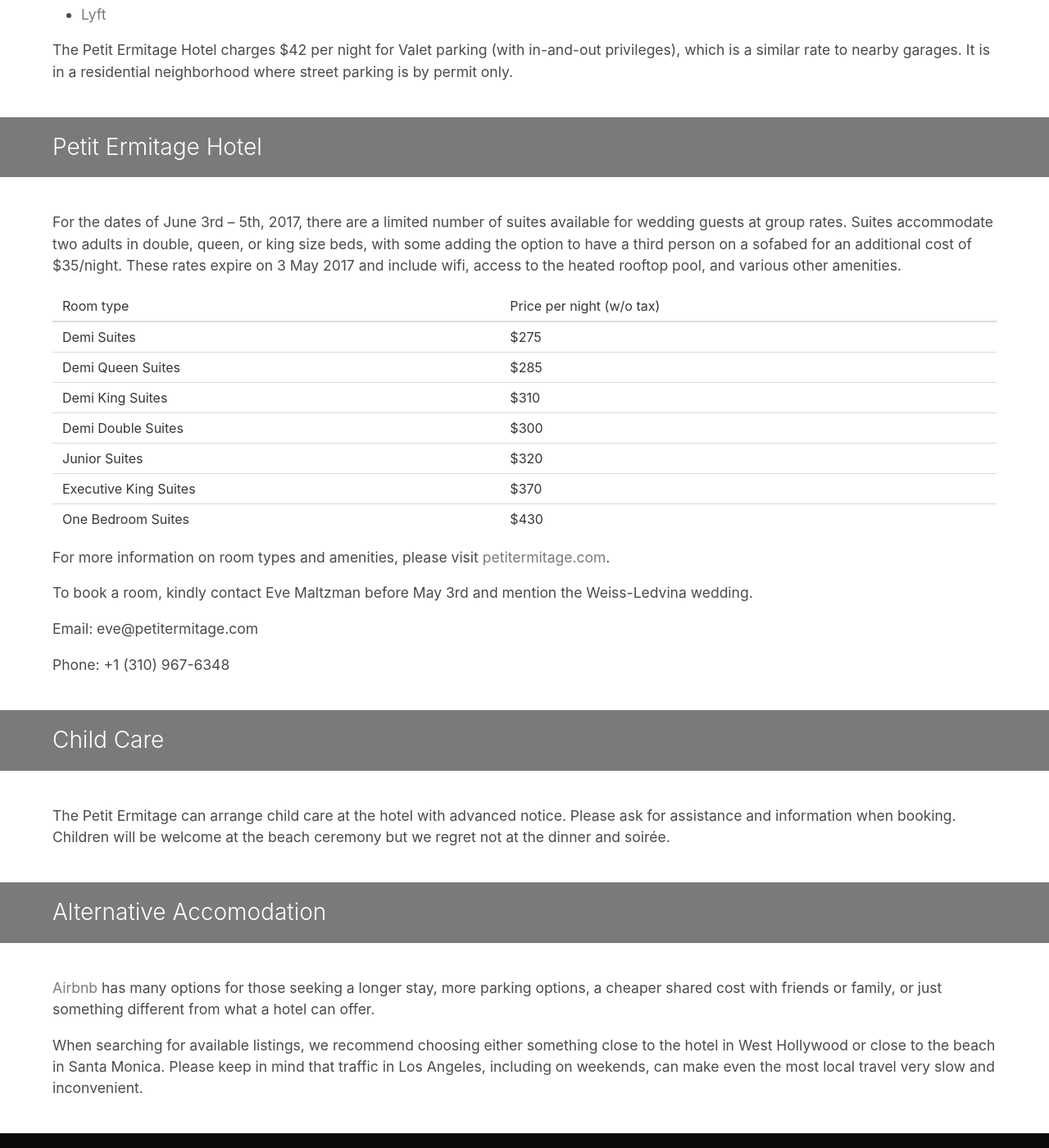
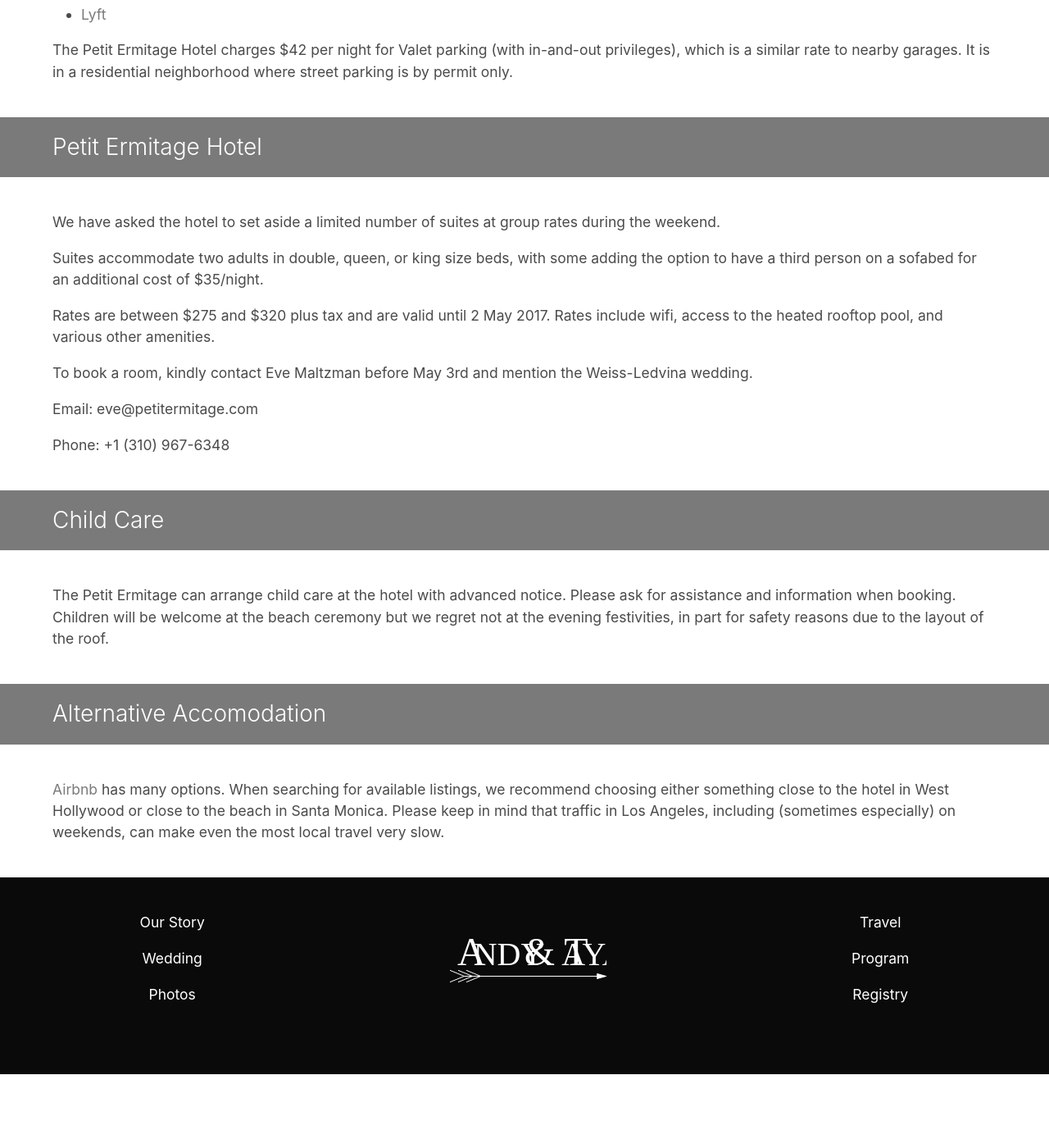
Before and after one commit to Charles-Go/andyandtaya, a Jekyll site: the page built from travel/index.html, in a window 1280 px wide and 1400 px high, scrolled down 766 px. Shown: the whole window at 82% size. Built offline with Jekyll 4.4.1, drawn with Linux system fonts in a browser that asks for light colours; Markdown is read by kramdown in place of the engine named in the settings; after the commit the page ends 2076 px from its top, so only the background shows below that.

Commit message:
taya updates

```diff
--- a/travel/index.html
+++ b/travel/index.html
@@ -68,42 +68,18 @@ root: '../'
   <div class="container">
     <div class="content is-medium">
       <p>
-      For the dates of June 3rd – 5th, 2017, there are a limited number of suites available for
-      wedding guests at group rates. Suites accommodate two adults in double, queen, or king size
-      beds, with some adding the option to have a third person on a sofabed for an additional cost
-      of $35/night. These rates expire on 3 May 2017 and include wifi, access to the heated rooftop
-      pool, and various other amenities.
+      We have asked the hotel to set aside a limited number of suites at group rates during the
+      weekend.
       </p>
 
-      <table class="table">
-        <thead>
-          <tr>
-            <td>Room type</td>
-            <td>Price per night (w/o tax)</td>
-          </tr>
-        </thead>
-        <tbody>
-          <tr>
-            <td>Demi Suites</td><td>$275</td>
-          </tr><tr>
-            <td>Demi Queen Suites</td><td>$285</td>
-          </tr><tr>
-            <td>Demi King Suites</td><td>$310</td>
-          </tr><tr>
-            <td>Demi Double Suites</td><td>$300</td>
-          </tr><tr>
-            <td>Junior Suites</td><td>$320</td>
-          </tr><tr>
-            <td>Executive King Suites</td><td>$370</td>
-          </tr><tr>
-            <td>One Bedroom Suites</td><td>$430</td>
-          </tr>
-        </tbody>
-      </table>
+      <p>
+      Suites accommodate two adults in double, queen, or king size beds, with some adding the option
+      to have a third person on a sofabed for an additional cost of $35/night.
+      </p>
 
       <p>
-      For more information on room types and amenities, please visit
-        <a href="http://petitermitage.com/home/" target="_blank">petitermitage.com</a>.
+      Rates are between $275 and $320 plus tax and are valid until 2 May 2017. Rates include wifi,
+      access to the heated rooftop pool, and various other amenities.
       </p>
 
       <p>
@@ -136,8 +112,9 @@ root: '../'
     <div class="content is-medium">
       <p>
       The Petit Ermitage can arrange child care at the hotel with advanced notice. Please ask for
-      assistance and information when booking. Children will be welcome at the beach ceremony but we
-      regret not at the dinner and soirée.
+      assistance and information when booking.
+      Children will be welcome at the beach ceremony but we regret not at the evening festivities,
+      in part for safety reasons due to the layout of the roof.
       </p>
     </div>
   </div>
@@ -157,16 +134,11 @@ root: '../'
   <div class="container">
     <div class="content is-medium">
       <p>
-      <a href="https://airbnb.com" target="_blank">Airbnb</a> has many options for those seeking a longer stay, more parking
-      options, a cheaper shared cost with friends or family, or just something different from
-      what a hotel can offer.
-      </p>
-
-      <p>
+      <a href="https://airbnb.com" target="_blank">Airbnb</a> has many options.
       When searching for available listings, we recommend choosing either something close to the
       hotel in West Hollywood or close to the beach in Santa Monica. Please keep in mind that
-      traffic in Los Angeles, including on weekends, can make even the most local travel very
-      slow and inconvenient.
+      traffic in Los Angeles, including (sometimes especially) on weekends, can make even the most local travel very
+      slow.
       </p>
     </div>
   </div>
--- a/wedding/index.html
+++ b/wedding/index.html
@@ -9,11 +9,10 @@ root: '../'
     <div class="container">
 		  <div class="tile is-ancestor" style="align-items: center;">
 				<div class="tile is-parent">
-          <div class="tile is-child is-6">
-            <img class="hero-image-left" src="{{ page.root }}img/andy_ws.jpg" />
+          <div class="tile is-child is-3">
           </div>
           <div class="tile is-child is-6">
-            <img class="hero-image-right" src="{{ page.root }}img/taya_ws.jpg" />
+            <img class="hero-image" src="{{ page.root }}img/nobu.jpg" />
           </div>
         </div>
       </div>
```
Also changed, not shown: index.html (+4 -4 lines), program/index.html (+58 -40 lines), 1 other file.
